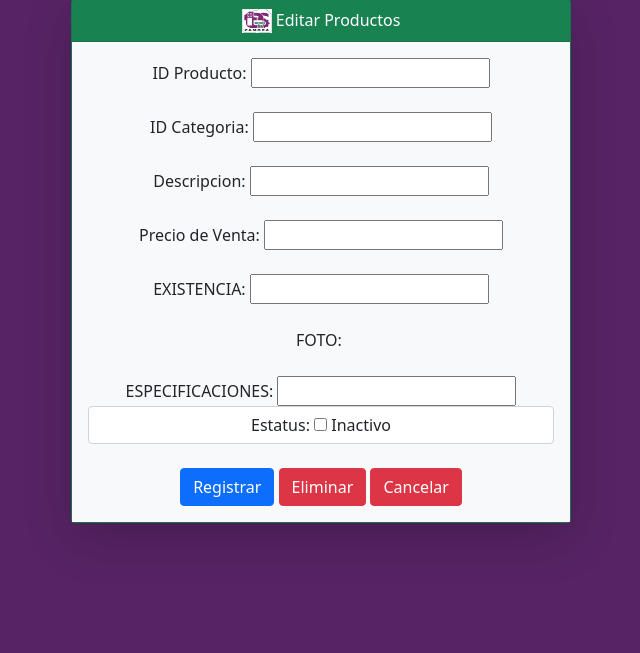
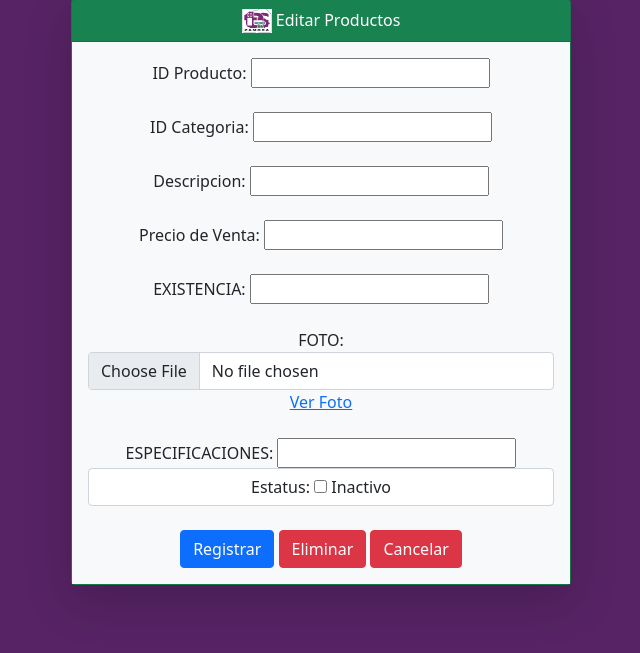
Before and after one commit to JorgeLozornio/Verano_Shopitesz_Eq1, a Flask app: template Aplicacion/templates/Productos/editarProducto.html in a window 1280 px wide. Shown: the part 90-743 px from the top of the page, without its empty margins (319-959 px from the left). Run offline with Flask 2, Linux system fonts and the light colour scheme; the template is opened without the code that fills it, so the values that code supplies are empty; some libraries are stand-ins or nearby versions.

Commit message:
Update editarProducto.html

```diff
--- a/Aplicacion/templates/Productos/editarProducto.html
+++ b/Aplicacion/templates/Productos/editarProducto.html
@@ -45,7 +45,10 @@ Editar Productos
                         <br>
                         <div class="form-group">
                             <label>FOTO:</label>
-                            <input type="image" name="foto" class="input" value='{{pro.foto}}' required>
+                            <input type="file" name="imagen" placeholder="Imagen del Producto" class="form-control">
+                            <a href="#" data-bs-toggle="modal" data-bs-target="#imagen">
+                                Ver Foto
+                            </a>
                         </div>
                         <br>
                         <div class="form-group">
```
